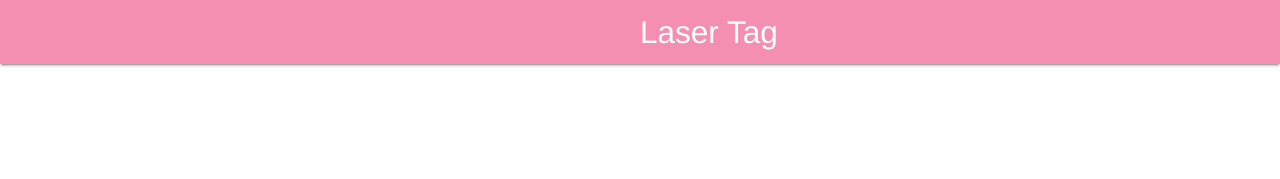
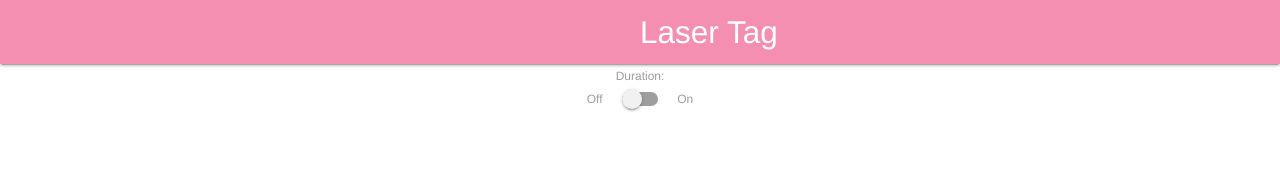
Before and after one commit to CoreDumped-ETSISI/FrontCoreTag, a Vue app: page / in a window 1280 px wide. Both pictures are taken after a click on the link "MATCH!". Shown: the top 179 px of the page. Built offline with nearby package versions, Linux system fonts and the light colour scheme.

Commit message:
Match scheme done

```diff
--- a/src/components/Match.vue
+++ b/src/components/Match.vue
@@ -1,3 +1,20 @@
 <template>
+    <div class="row">
+        <form class="col s12">
+            <div class="row">
+                <Duration/>
+            </div>
+        </form>
+    </div>
+</template>
 
-</template>
+<script>
+import Duration from './MatchDuration'
+
+export default {
+    name: 'Match',
+    components: {
+        Duration
+    }
+}
+</script>
--- /dev/null
+++ b/src/components/MatchDuration.vue
@@ -0,0 +1,29 @@
+<template>
+    <div>
+    <label>Duration:</label>
+      <!-- Switch -->
+  <div class="switch">
+    <label>
+      Off
+      <input type="checkbox" v-on:click="durationSwitch">
+      <span class="lever"></span>
+      On
+    </label>
+  </div>
+  </div>
+</template>
+
+<script>
+export default {
+    name: 'Duration',
+    methods: {
+        durationSwitch (event) {
+            if(event == true){
+                console.log("True");
+            }else{
+                console.log('false');
+            }
+        },
+    }
+}
+</script>
```
